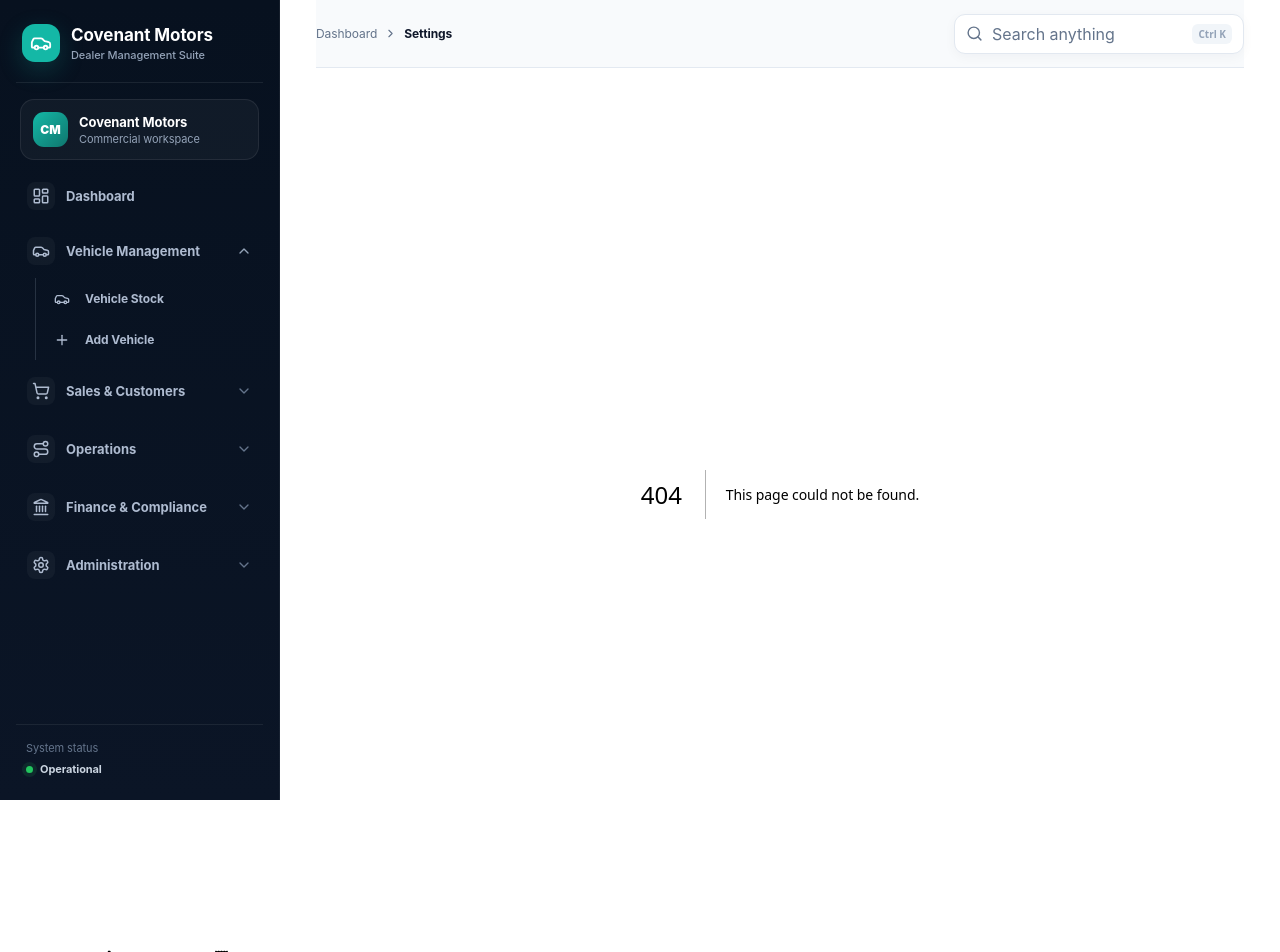
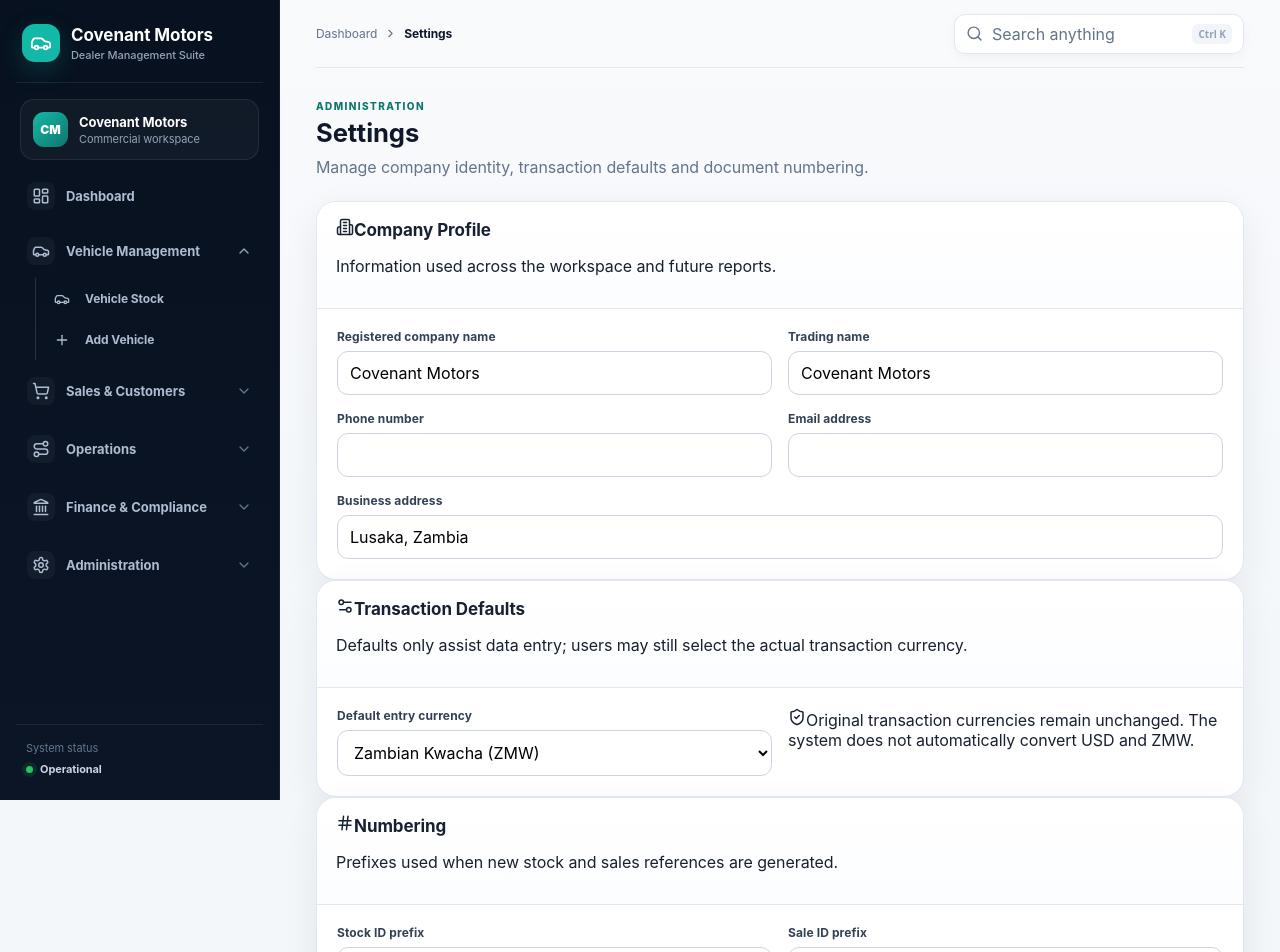
Before and after one commit to UpeLungu/covenant-motors, a Next.js app: page /settings in a window 1280 px wide. Before the commit this address had no page. Shown: the top 952 px of the page. Built offline with nearby package versions, Linux system fonts and the light colour scheme.

Commit message:
Add company settings workspace

```diff
--- /dev/null
+++ b/app/settings/page.tsx
@@ -0,0 +1,20 @@
+"use client";
+import {FormEvent,useEffect,useState} from "react";
+import {BadgeCheck,Building2,Hash,Save,Settings2,ShieldCheck} from "lucide-react";
+type Settings={companyName:string;tradingName:string;phone:string;email:string;address:string;defaultCurrency:"ZMW"|"USD";stockPrefix:string;salePrefix:string};
+const defaults:Settings={companyName:"Covenant Motors",tradingName:"Covenant Motors",phone:"",email:"",address:"Lusaka, Zambia",defaultCurrency:"ZMW",stockPrefix:"CM",salePrefix:"SAL"};
+export default function SettingsPage(){
+ const [settings,setSettings]=useState<Settings>(defaults),[saved,setSaved]=useState(false);
+ useEffect(()=>{try{const raw=localStorage.getItem("cm_settings");if(raw)setSettings({...defaults,...JSON.parse(raw)})}catch{}},[]);
+ function submit(e:FormEvent<HTMLFormElement>){e.preventDefault();localStorage.setItem("cm_settings",JSON.stringify(settings));setSaved(true);setTimeout(()=>setSaved(false),2800)}
+ return <>
+ {saved&&<div className="toast-message"><BadgeCheck size={18}/><span>Settings saved successfully.</span></div>}
+ <div className="page-heading"><div><span className="eyebrow dark">ADMINISTRATION</span><h1>Settings</h1><p>Manage company identity, transaction defaults and document numbering.</p></div></div>
+ <form className="settings-workspace" onSubmit={submit}>
+  <section className="panel settings-section"><div className="panel-head"><div><h2><Building2 size={18}/>Company Profile</h2><p>Information used across the workspace and future reports.</p></div></div><div className="panel-body form-grid"><div className="field"><label>Registered company name</label><input className="input" value={settings.companyName} onChange={e=>setSettings({...settings,companyName:e.target.value})}/></div><div className="field"><label>Trading name</label><input className="input" value={settings.tradingName} onChange={e=>setSettings({...settings,tradingName:e.target.value})}/></div><div className="field"><label>Phone number</label><input className="input" value={settings.phone} onChange={e=>setSettings({...settings,phone:e.target.value})}/></div><div className="field"><label>Email address</label><input className="input" type="email" value={settings.email} onChange={e=>setSettings({...settings,email:e.target.value})}/></div><div className="field full"><label>Business address</label><input className="input" value={settings.address} onChange={e=>setSettings({...settings,address:e.target.value})}/></div></div></section>
+  <section className="panel settings-section"><div className="panel-head"><div><h2><Settings2 size={18}/>Transaction Defaults</h2><p>Defaults only assist data entry; users may still select the actual transaction currency.</p></div></div><div className="panel-body form-grid"><div className="field"><label>Default entry currency</label><select className="select" value={settings.defaultCurrency} onChange={e=>setSettings({...settings,defaultCurrency:e.target.value as "ZMW"|"USD"})}><option value="ZMW">Zambian Kwacha (ZMW)</option><option value="USD">US Dollar (USD)</option></select></div><div className="settings-note"><ShieldCheck size={18}/><span>Original transaction currencies remain unchanged. The system does not automatically convert USD and ZMW.</span></div></div></section>
+  <section className="panel settings-section"><div className="panel-head"><div><h2><Hash size={18}/>Numbering</h2><p>Prefixes used when new stock and sales references are generated.</p></div></div><div className="panel-body form-grid"><div className="field"><label>Stock ID prefix</label><input className="input" maxLength={8} value={settings.stockPrefix} onChange={e=>setSettings({...settings,stockPrefix:e.target.value.toUpperCase()})}/></div><div className="field"><label>Sale ID prefix</label><input className="input" maxLength={8} value={settings.salePrefix} onChange={e=>setSettings({...settings,salePrefix:e.target.value.toUpperCase()})}/></div></div></section>
+  <div className="settings-save"><button className="button" type="submit"><Save size={17}/>Save Settings</button></div>
+ </form>
+ </>;
+}
```
